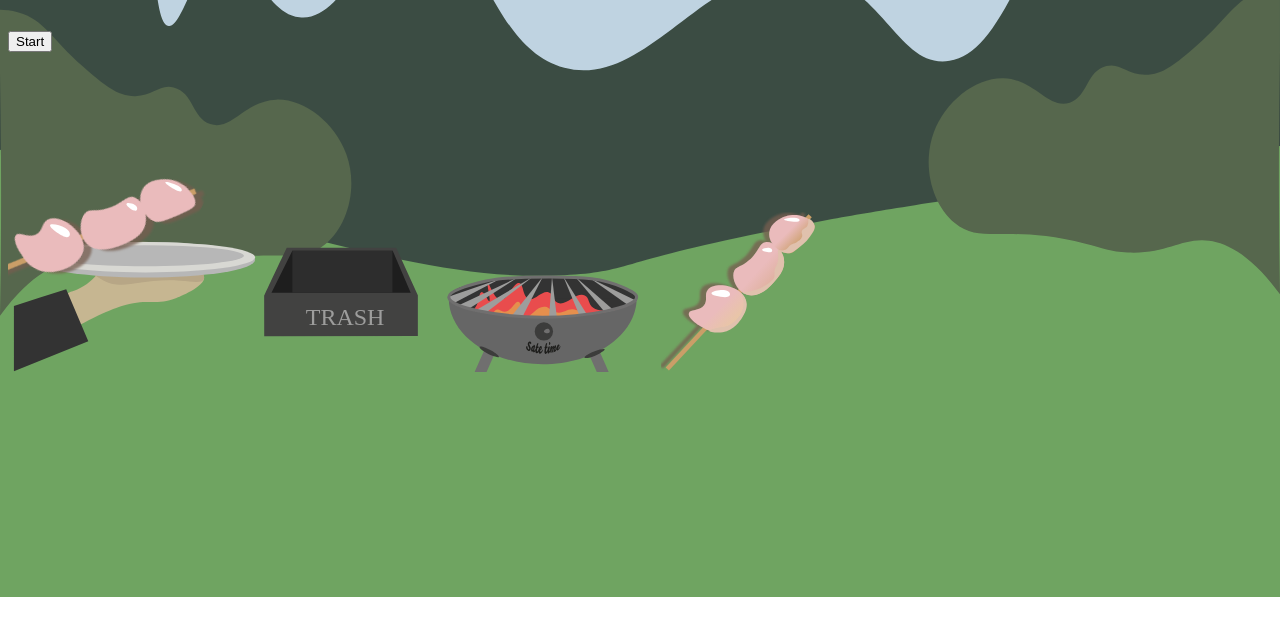
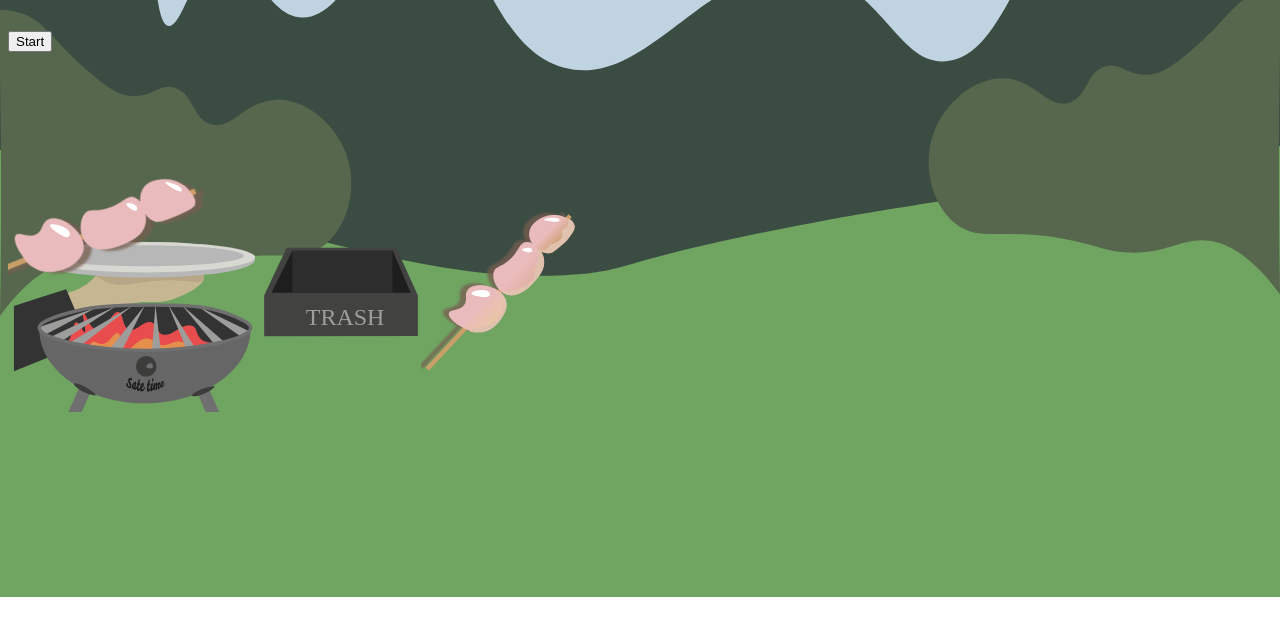
Before and after one commit to InsaWitterland/bbqtime, a plain HTML site: page Eindopdracht/index.html in a window 1280 px wide. Shown: the part 100-736 px from the top of the page. Drawn offline with Linux system fonts and the light colour scheme.

Commit message:
add more sate

```diff
--- a/Eindopdracht/css/stylesheet.css
+++ b/Eindopdracht/css/stylesheet.css
@@ -36,6 +36,7 @@ h1 {
 .trashcan   {
     padding-top: 10em;
     height: 10em;
+    font-family: ;
 
 }
 
@@ -62,6 +63,20 @@ h1 {
     transform: rotate(25deg);
 }
 
+.rawsateGrill {
+    padding-top: 6em;
+    position: absolute;
+    max-width:15%;
+    height:auto;
+    transform: rotate(25deg);
+}
+
+.grillAndSate{
+    height: 24em;
+    position:fixed;
+    font-size: large;
+}
+
 .sateBbq    {
     padding-top: 10em;
     height: 10em;
--- a/Eindopdracht/index.html
+++ b/Eindopdracht/index.html
@@ -31,7 +31,12 @@
             <img class="rawsatePlate" alt="rawsate" src="img/rawSate.svg">
 
             <img class="trashcan" als="trashcan" src="img/trashcan.svg">
-            <img class="grill" alt="grill" src="img/bbq.svg">
+            <section class="grillAndSate">
+                <img class="grill" alt="grill" src="img/bbq.svg">
+                <img id="sate1" class="rawsateGrill" alt="rawsate1" src="img/rawSate.svg">
+                <img id="sate2" class="rawsateGrill" alt="rawsate2" src="img/rawSate.svg">
+                <img id="sate3" class="rawsateGrill" alt="rawsate2" src="img/rawSate.svg">
+            </section>
 
             <img class="sateBbq" alt="sateBbq" src="img/startSate.svg">
         </section>
```
